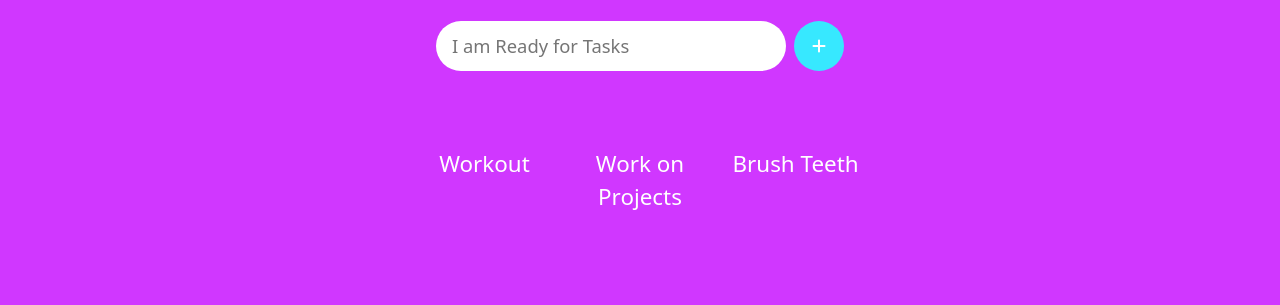
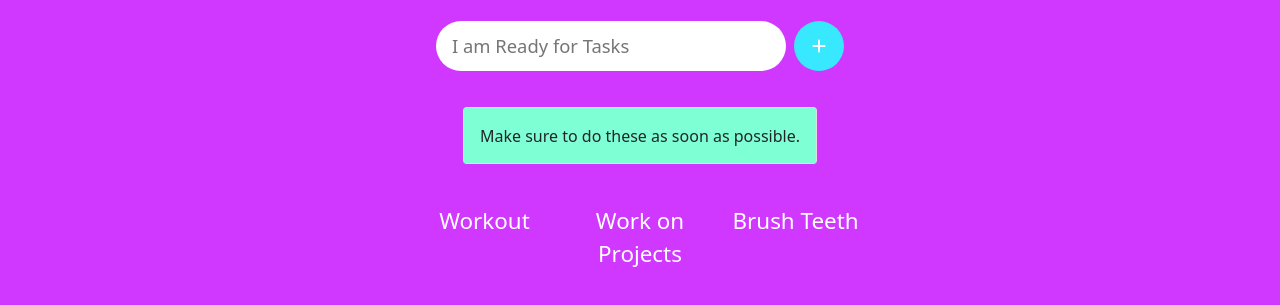
Before and after one commit to MartinVald2170/todolist, a plain HTML site: page index.html in a window 1280 px wide. Shown: the part 161-466 px from the top of the page. Drawn offline with nearby package versions, Linux system fonts and the light colour scheme.

Commit message:
added cards

```diff
--- a/index.html
+++ b/index.html
@@ -37,8 +37,14 @@
     	   <button class="add"><i class="fas fa-plus"></i></button>
     </div>
     <div class="container">
+        <div class="card">
+            <div class="card-body">
+              Make sure to do these as soon as possible.
+            </div>
+          </div>
 
-    </div>
+          </div>
+
     <div class="container_1">
         <div class="row">
           <div class="col-sm">
@@ -50,7 +56,13 @@
           <div class="col-sm">
             Brush Teeth
           </div>
+
+            </div>
+          </div>
         </div>
+
+            </div>
+            </div>
       </div>
     <script src='main.js'></script>
     <script src="https://cdn.jsdelivr.net/npm/bootstrap@5.0.0-beta3/dist/js/bootstrap.bundle.min.js" integrity="sha384-JEW9xMcG8R+pH31jmWH6WWP0WintQrMb4s7ZOdauHnUtxwoG2vI5DkLtS3qm9Ekf" crossorigin="anonymous"></script>
--- a/style.css
+++ b/style.css
@@ -82,6 +82,11 @@ h1 {
 	font-size: 1.4rem;
 }
 
+.card-body{
+background-color: aquamarine;
+padding-bottom: 15px;
+}
+
 .item{
 	padding: 0.5rem;
 	border-bottom: 4px solid #fff;
@@ -95,6 +100,7 @@ h1 {
 	color: #fff;
 	font-size: 1.4rem;
 	width: 245px;
+	padding: 10px;
 }
 
 .edit{
```
